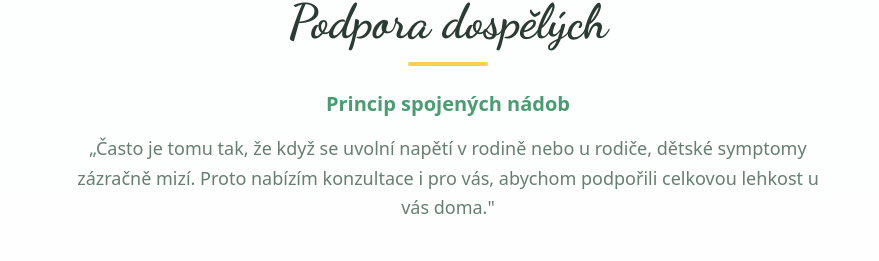
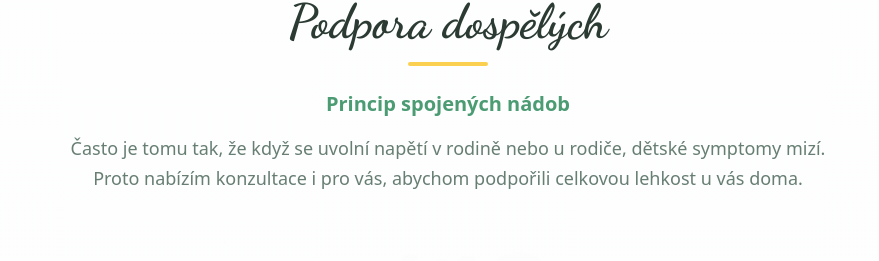
Before and after one commit to petrastrnadova2-wq/build-my-site-now-346, a React (Vite) app: page / in a window 1280 px wide. Shown: the part 1835-2096 px from the top of the page, without its empty margins (192-1071 px from the left). Built offline with nearby package versions, Linux system fonts and the light colour scheme; the HTML template or start-up script is replaced by a standard one.

Commit message:
Preceding changes

```diff
--- a/src/pages/Index.tsx
+++ b/src/pages/Index.tsx
@@ -122,7 +122,7 @@ const Index = () => {
             <div className="h-1 w-20 bg-accent rounded-full mx-auto mb-6" />
             <p className="text-xl text-primary font-semibold mb-4">Princip spojených nádob</p>
             <p className="text-lg text-muted-foreground leading-relaxed max-w-3xl mx-auto">
-              „Často je tomu tak, že když se uvolní napětí v rodině nebo u rodiče, dětské symptomy zázračně mizí. Proto nabízím konzultace i pro vás, abychom podpořili celkovou lehkost u vás doma."
+              Často je tomu tak, že když se uvolní napětí v rodině nebo u rodiče, dětské symptomy mizí. Proto nabízím konzultace i pro vás, abychom podpořili celkovou lehkost u vás doma.
             </p>
           </div>
           <div className="flex justify-center">
```
